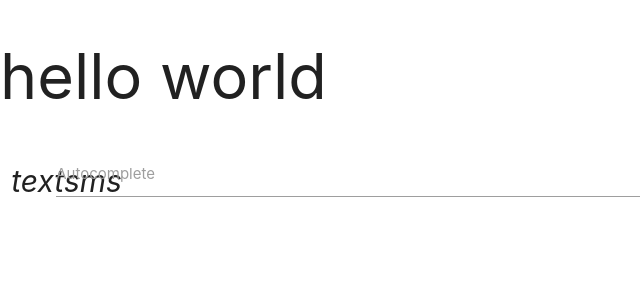
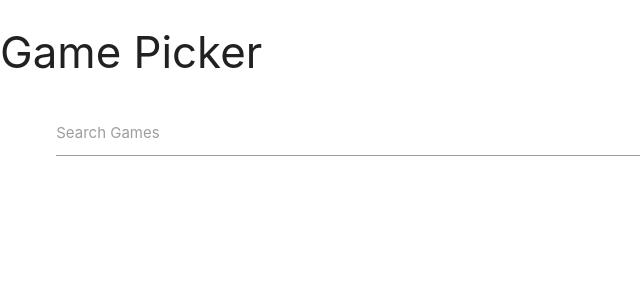
Before and after one commit to jvorvick/capstone, a Django app: page /gamepicker/ in a window 1280 px wide. Shown: the top 300 px of the page, without its empty margins (0-640 px from the left). Run offline with Django 3.2, Linux system fonts and the light colour scheme; data that the repository does not hold is empty.

Commit message:
updated captstone

```diff
--- /dev/null
+++ b/capstone/gamepicker/static/gamepicker/script.js
@@ -0,0 +1,47 @@
+let gameData = {}
+
+document.addEventListener('DOMContentLoaded', function() {
+  var elems = document.querySelectorAll('.autocomplete');
+  var instances = M.Autocomplete.init(elems, {
+    data: gameData,
+    onAutocomplete: function (el) {
+      getGame(el);
+    },
+    limit: 10
+  });
+});
+
+function getGame(game) {
+  fetch(`http://localhost:8000/gamepicker/${game}`)
+    .then((data) => data.json())
+    .then((data) => {
+      showGame(data)
+    })
+}
+
+function showGame(game) {
+  const searchResult = document.getElementById('search-result')
+
+  searchResult.innerHTML = ''
+
+  const name = document.createElement('h3')
+  name.textContent = game.name
+  const cover = document.createElement('img')
+  cover.src = game.cover
+  cover.alt = game.name
+  const platforms = document.createElement('p')
+  platforms.textContent = game.platforms
+
+
+  searchResult.append(name)
+  searchResult.append(cover)
+  searchResult.append(platforms)
+}
+
+fetch('http://localhost:8000/gamepicker/all')
+  .then((data) => data.json())
+  .then((data) => {
+    for (let game of data) {
+      gameData[game.name] = null;
+    }
+  })
--- a/capstone/gamepicker/templates/gamepicker/index.html
+++ b/capstone/gamepicker/templates/gamepicker/index.html
@@ -1,26 +1,33 @@
+{% load static %}
 <!DOCTYPE html>
 <html lang="en">
 <head>
   <meta charset="UTF-8">
   <meta http-equiv="X-UA-Compatible" content="IE=edge">
   <meta name="viewport" content="width=device-width, initial-scale=1.0">
+
   <!-- Materialize -->
   <link rel="stylesheet" href="https://cdnjs.cloudflare.com/ajax/libs/materialize/1.0.0/css/materialize.min.css">
   <script src="https://cdnjs.cloudflare.com/ajax/libs/materialize/1.0.0/js/materialize.min.js"></script>
+
+  <!-- JS -->
+  <script defer src="{% static 'gamepicker/script.js' %}"></script>
+
   <title>Game Picker</title>
 </head>
 <body>
-  <h1>hello world</h1>
+  <h3>Game Picker</h3>
   <div class="row">
     <div class="col s12">
       <div class="row">
         <div class="input-field col s12">
-          <i class="material-icons prefix">textsms</i>
+          <i class="material-icons prefix"></i>
           <input type="text" id="autocomplete-input" class="autocomplete">
-          <label for="autocomplete-input">Autocomplete</label>
+          <label for="autocomplete-input">Search Games</label>
         </div>
       </div>
     </div>
   </div>
+  <div id="search-result"></div>
 </body>
 </html>
--- a/capstone/gamepicker/urls.py
+++ b/capstone/gamepicker/urls.py
@@ -3,5 +3,7 @@
 
 app_name = 'gamepicker'
 urlpatterns = [
-    path('', views.home, name='home')
+    path('', views.home, name='home'),
+    path('all/', views.all_games, name='all_games'),
+    path('<str:game>/', views.get_game, name='get_game')
 ]
--- a/capstone/gamepicker/views.py
+++ b/capstone/gamepicker/views.py
@@ -1,6 +1,33 @@
 from django.shortcuts import render
-from django.http import HttpResponse
+from django.http import HttpResponse, JsonResponse
+from .models import Game
+from django.shortcuts import get_object_or_404
 
 # Create your views here.
 def home(request):
     return render(request, 'gamepicker/index.html')
+
+def all_games(request):
+    games = list(Game.objects.all().values())
+
+    return JsonResponse(games, safe=False)
+
+def get_game(request, game):
+    # title = Game.objects.filter(name=game)[0]
+    title = get_object_or_404(Game, name=game)
+    print(title)
+    game = {
+        'name': title.name,
+        'cover': title.cover,
+        'platforms': title.platforms,
+        'genres': title.genres,
+        'first_release_date': title.first_release_date,
+        'companies': title.companies,
+        'companies_developer': title.companies_developer,
+        'companies_publisher': title.companies_publisher,
+        'summary': title.summary,
+        'age_rating_category': title.age_rating_category,
+        'age_rating_rating': title.age_rating_rating
+    }
+    print(game)
+    return JsonResponse(game)
```
